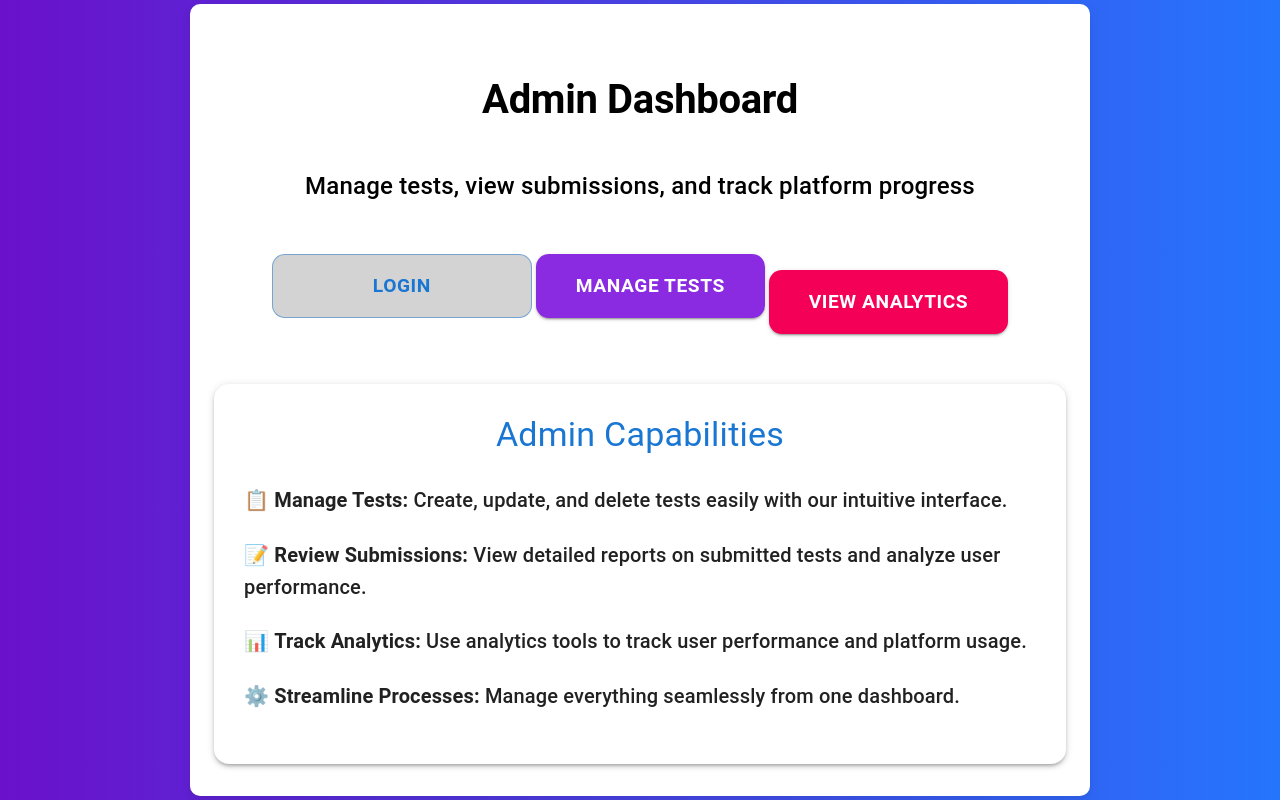
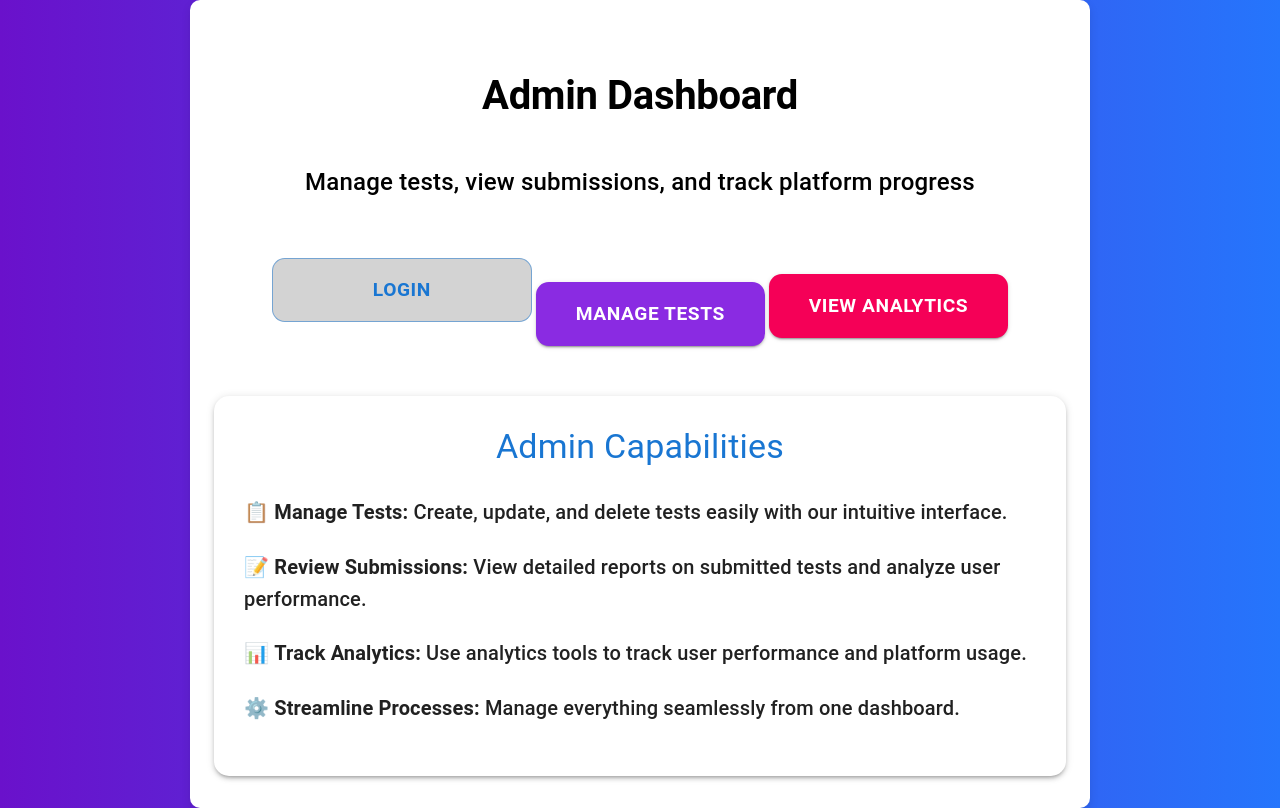
Before and after one commit to ebaze-tech/CourseMasterAdmin, a React (Vite) app: page / in a window 1280 px wide. Built offline with nearby package versions, Linux system fonts and the light colour scheme.

Commit message:
Fixed admin home page

```diff
--- a/src/Admin/AdminHomepage.jsx
+++ b/src/Admin/AdminHomepage.jsx
@@ -90,6 +90,7 @@ const AdminHomePage = () => {
                 height: "4rem",
                 borderRadius: "0.8rem",
                 cursor: "none",
+                marginTop: "3rem",
               }}
             >
               Manage Tests
```
